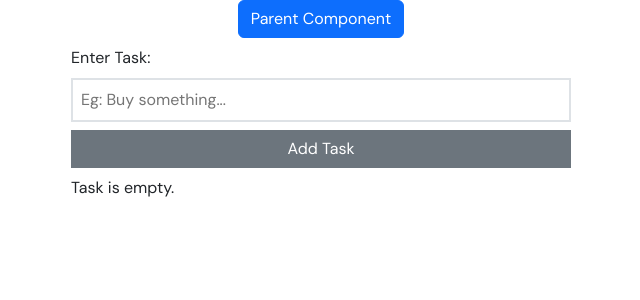
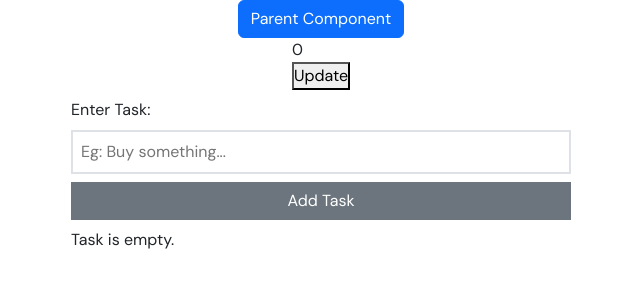
Before and after one commit to mern-trainer/Hari-MERN, a React (Vite) app in the folder ReactJS/app/: page /list in a window 1280 px wide. Shown: the top 300 px of the page, without its empty margins (319-959 px from the left). Built offline with nearby package versions, Linux system fonts and the light colour scheme.

Commit message:
context using counter

```diff
--- a/ReactJS/app/src/App.jsx
+++ b/ReactJS/app/src/App.jsx
@@ -1,14 +1,10 @@
-import { createContext } from "react";
 import Router from "./Router";
-
-export const Context = createContext()
-
+import { CounterProvider } from "./context/CounterProvider";
 
 const App = () => {
-    const user = "John"
-    return <Context.Provider value={user}>
+    return <CounterProvider>
         <Router />
-    </Context.Provider>
+    </CounterProvider>
 }
 
 export default App;
--- /dev/null
+++ b/ReactJS/app/src/context/CounterProvider.jsx
@@ -0,0 +1,10 @@
+import { createContext, useState } from "react";
+
+export const CounterContext = createContext()
+
+export const CounterProvider = ({ children }) => {
+    const [counter, setCounter] = useState(0)
+    return <CounterContext.Provider value={{counter, setCounter}}>
+        {children}
+    </CounterContext.Provider>
+}
--- a/ReactJS/app/src/pages/State.jsx
+++ b/ReactJS/app/src/pages/State.jsx
@@ -1,19 +1,15 @@
 import { useContext, useState } from "react";
-import { Context } from "../App";
+import { CounterContext } from "../context/CounterProvider";
+import { Link } from "react-router";
 
 export const State = () => {
 
-    const [counter, setCounter] = useState(0)
+    // const [counter, setCounter] = useState(0)
     const [username, setUsername] = useState("Alice")
-    const user = useContext(Context)
+    const { counter, setCounter } = useContext(CounterContext)
 
-    console.log(user)
 
     const handleAgeUpdate = () => {
-        setCounter((c) => c + 1)
-        setCounter((c) => c + 1)
-        setCounter((c) => c + 1)
-        setCounter((c) => c + 1)
         setCounter((c) => c + 1)
     }
 
@@ -33,5 +29,6 @@ export const State = () => {
         <button className="btn btn-primary" onClick={() => {
             setUsername(username == "Alice" ? "Alex" : "Alice")
         }}>Set username to {username == "Alice" ? "Alex" : "Alice"}</button>
+        <Link to={"/list"}>to todo</Link>
     </div>
 };
--- a/ReactJS/app/src/pages/TodoList.jsx
+++ b/ReactJS/app/src/pages/TodoList.jsx
@@ -2,7 +2,7 @@ import { Fragment, useContext, useState } from "react"
 import { toast } from "react-toastify"
 import { CiCircleCheck } from "react-icons/ci";
 import { Link } from "react-router";
-import { Context } from "../App";
+import { CounterContext } from "../context/CounterProvider";
 
 const TodoList = () => {
 
@@ -10,9 +10,9 @@ const TodoList = () => {
     const [todoList, setTodoList] = useState([])
     const [editableTask, setEditableTask] = useState(null)
     const [editTask, setEditTask] = useState("")
-    const user = useContext(Context)
+    const { counter, setCounter } = useContext(CounterContext)
 
-    console.log(user)
+
 
     const handleChange = (event) => {
         setTodo(event.target.value)
@@ -69,6 +69,10 @@ const TodoList = () => {
 
     return <div className="d-flex flex-column align-items-center justify-content-center">
         <Link to="/parent" className="btn btn-primary">Parent Component</Link>
+        <div>
+            <div>{counter}</div>
+            <button onClick={() => setCounter(c => c + 1)}>Update</button>
+        </div>
         <form onSubmit={handleSubmit} className="w-100 d-flex gap-2 flex-column mt-2" style={{ maxWidth: "500px" }}>
             <label htmlFor="">Enter Task:</label>
             <input type="text" name="todo" placeholder="Eg: Buy something..." className="border border-2 p-2 outline-none" value={todo} onChange={handleChange} />
```
